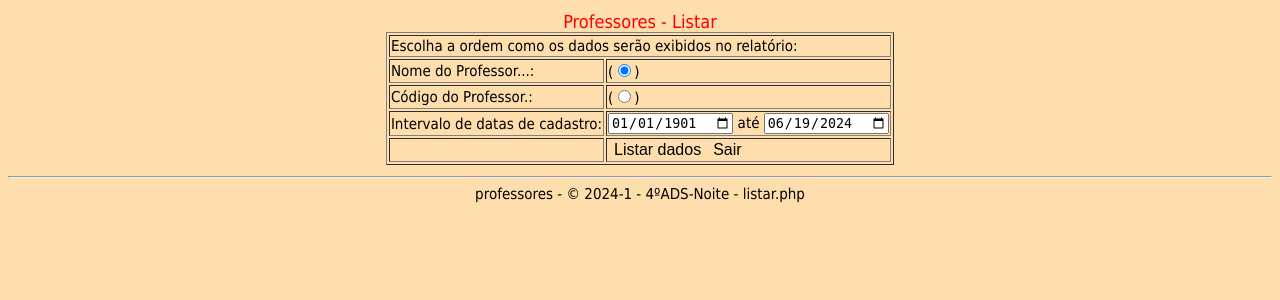
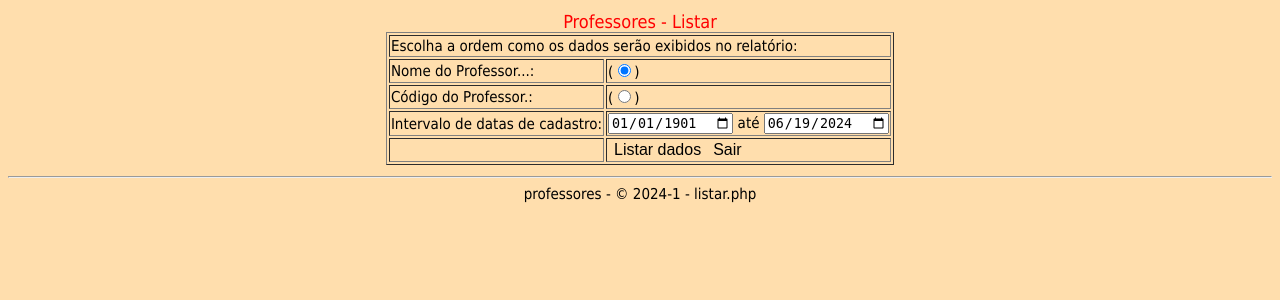
Before and after one commit to miaeo/pa-recursivo, a PHP site: page /listar.php in a window 1280 px wide. Shown: the top 300 px of the page. Run offline with PHP 8.4, Linux system fonts and the light colour scheme.

Commit message:
Update toolskit.php

```diff
--- a/toolskit.php
+++ b/toolskit.php
@@ -88,13 +88,11 @@ function terminapagina($NomeFisTab, $Turno, $NomePA){
     # Objetivo...: Esta função escreve as TAGs que 'termina' a tabela organizadora das páginas dos PAs.
     # Parâmetros.: $NomeFisTab - Nome da Tabela como escrito on BD.
     #              $NomePA - Nome do Arquivo onde está escrito o PA.
-    #              $Turno - Turno no qual o aluno cursa - recebe as Letras 'T' ou 'N'.
     # Autoria....: Miranda Honorato
     # Criação....: 16/06/2024
     #------------------------------------------------------------------
     printf("  <hr>\n");
-    printf( ($Turno=='T')  ? "  <center>$NomeFisTab - &copy; 2024-1 - 4&ordm;ADS-Tarde - $NomePA</center>" :
-                             "  <center>$NomeFisTab - &copy; 2024-1 - 4&ordm;ADS-Noite - $NomePA</center>");
+    printf("<center>$NomeFisTab - &copy; 2024-1 - $NomePA</center>");
     printf(" </body>\n");
     printf("</html>\n");
 }
```
